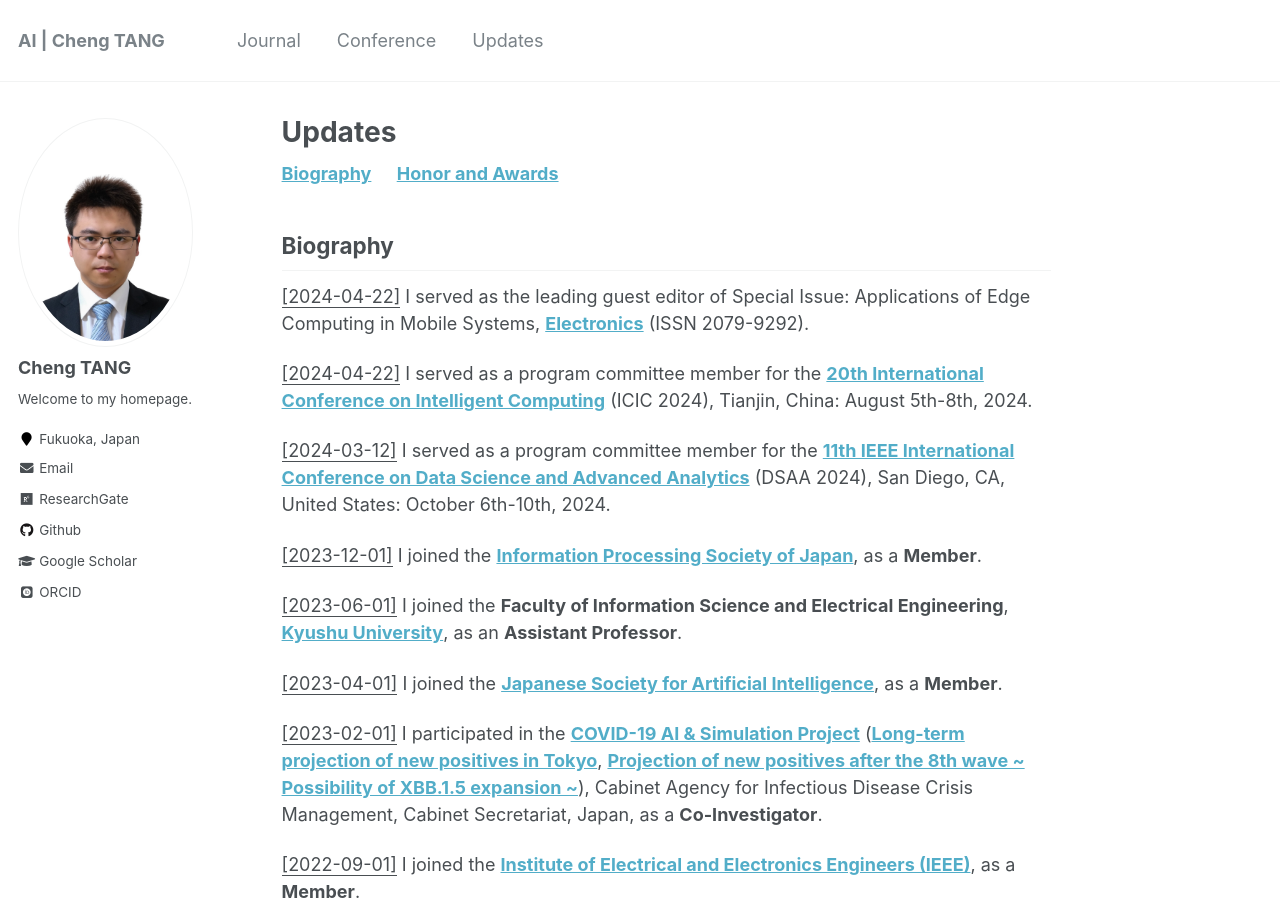
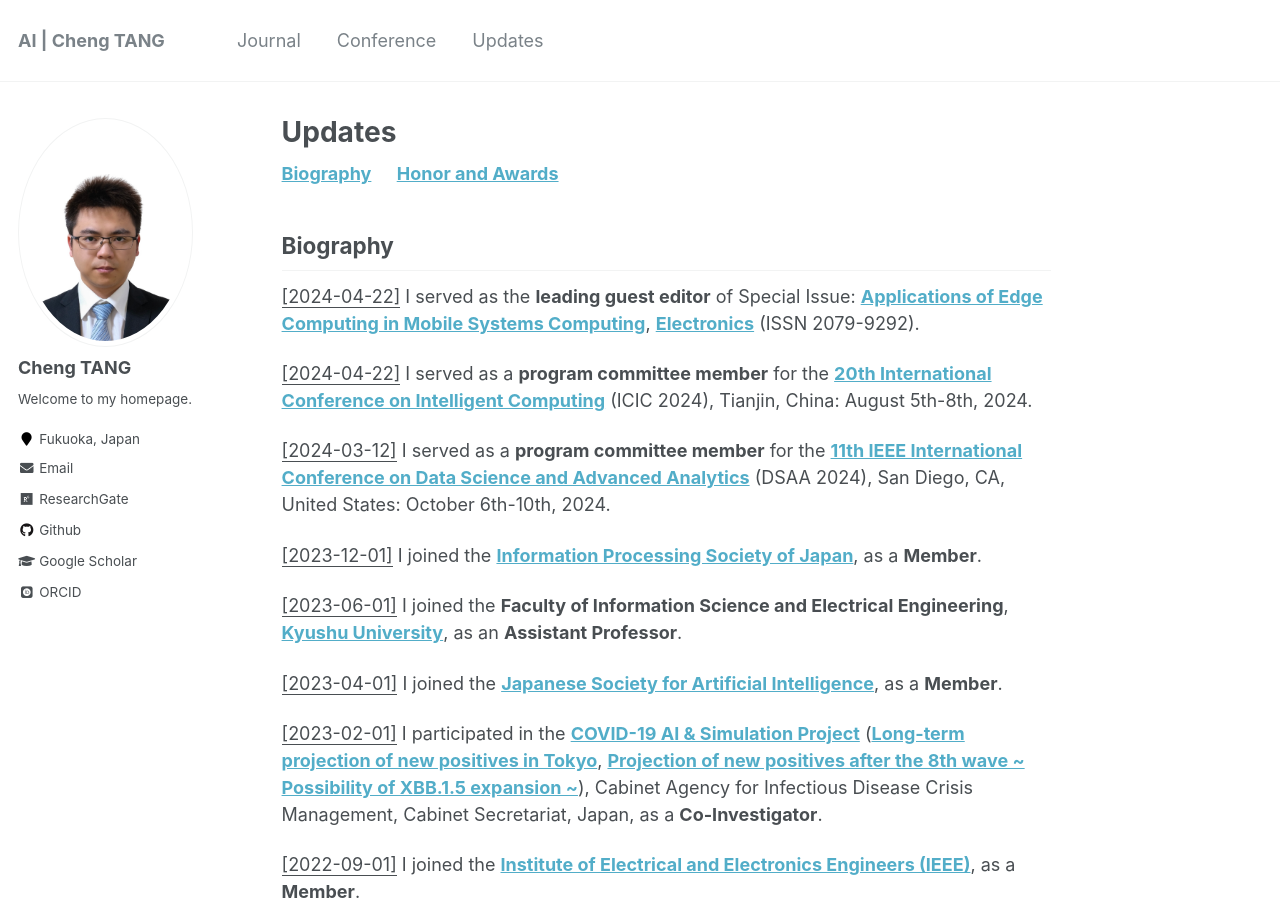
Before and after one commit to ChengTANG-AI/chengtang-ai.github.io, a Jekyll site: the page built from _pages/updates.md, in a window 1280 px wide and 900 px high. Built offline with Jekyll 4.4.1, drawn with Linux system fonts in a browser that asks for light colours; some web fonts are replaced.

Commit message:
Update updates.md

```diff
--- a/_pages/updates.md
+++ b/_pages/updates.md
@@ -13,11 +13,11 @@ redirect_from:
 Biography
 </h2>
 
-<u>[2024-04-22]</u> I served as the leading guest editor of Special Issue: Applications of Edge Computing in Mobile Systems, **[Electronics](https://www.mdpi.com/journal/electronics)** (ISSN 2079-9292).
+<u>[2024-04-22]</u> I served as the **leading guest editor** of Special Issue: **[Applications of Edge Computing in Mobile Systems Computing](https://www.mdpi.com/journal/electronics/special_issues/OQ9C0UPK46)**, **[Electronics](https://www.mdpi.com/journal/electronics)** (ISSN 2079-9292).
 
-<u>[2024-04-22]</u> I served as a program committee member for the **[20th International Conference on Intelligent Computing](https://www.ic-icc.cn/2024/index.htm)** (ICIC 2024), Tianjin, China: August 5th-8th, 2024.
+<u>[2024-04-22]</u> I served as a **program committee member** for the **[20th International Conference on Intelligent Computing](https://www.ic-icc.cn/2024/index.htm)** (ICIC 2024), Tianjin, China: August 5th-8th, 2024.
 
-<u>[2024-03-12]</u> I served as a program committee member for the **[11th IEEE International Conference on Data Science and Advanced Analytics](https://indigopurple.github.io/DSAA/dsaa2024.html)** (DSAA 2024), San Diego, CA, United States: October 6th-10th, 2024.
+<u>[2024-03-12]</u> I served as a **program committee member** for the **[11th IEEE International Conference on Data Science and Advanced Analytics](https://indigopurple.github.io/DSAA/dsaa2024.html)** (DSAA 2024), San Diego, CA, United States: October 6th-10th, 2024.
 
 <u>[2023-12-01]</u> I joined the **[Information Processing Society of Japan](https://www.ipsj.or.jp/index.html)**, as a **Member**.
 
```
